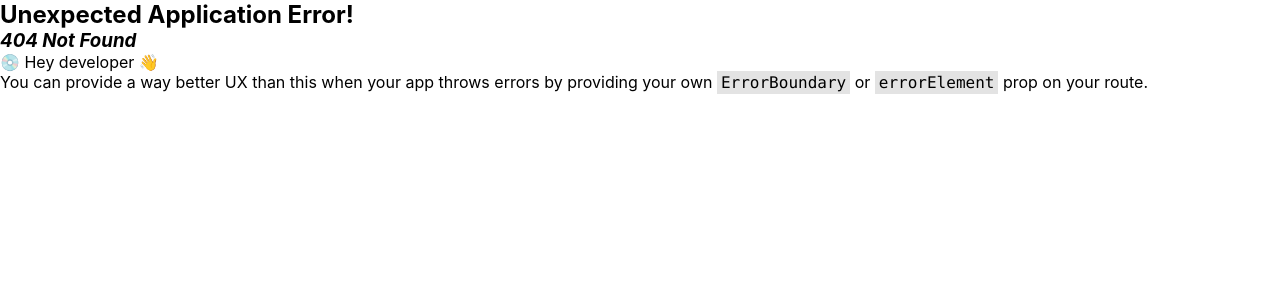
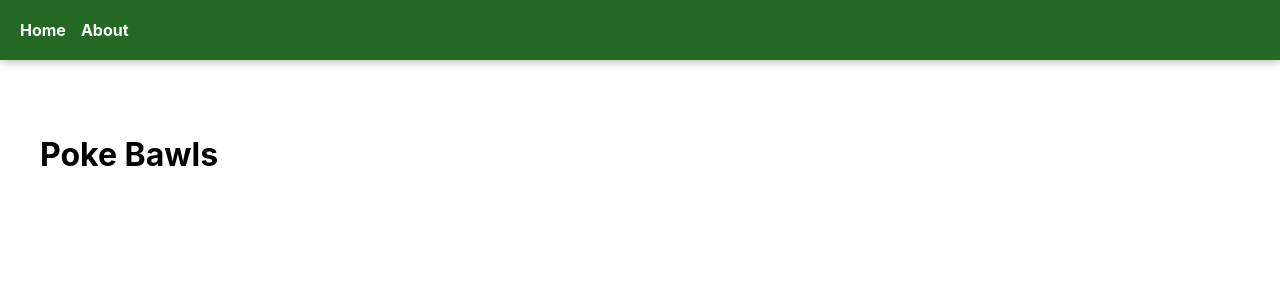
Before and after one commit to Alexander777kr/recipe-app, a React (Vite) app: page /recipe/1 in a window 1280 px wide. Before the commit this address had no page. Shown: the top 300 px of the page. Built offline with nearby package versions, Linux system fonts and the light colour scheme.

Commit message:
fetching data from an api

```diff
--- a/package.json
+++ b/package.json
@@ -10,6 +10,7 @@
     "preview": "vite preview"
   },
   "dependencies": {
+    "axios": "^1.7.2",
     "react": "^18.2.0",
     "react-dom": "^18.2.0",
     "react-router-dom": "^6.23.1"
--- a/src/App.jsx
+++ b/src/App.jsx
@@ -1,8 +1,16 @@
 import './App.css';
-import HomePage from './pages/HomePage';
+import { Outlet } from 'react-router-dom';
+import NavBar from './components/NavBar';
 
 function App() {
-  return <HomePage />;
+  return (
+    <div className="App">
+      <NavBar />
+      <main className="main_container">
+        <Outlet />
+      </main>
+    </div>
+  );
 }
 
 export default App;
--- a/src/components/Card.jsx
+++ b/src/components/Card.jsx
@@ -1,7 +1,13 @@
+import { useNavigate } from 'react-router-dom';
+
 export default function Card({ recipe }) {
-  const { image, name, tag, numberOfMinutes } = recipe;
+  const { image, name, tag, numberOfMinutes, id } = recipe;
+  const navigate = useNavigate();
+  const navigateToRecipePage = () => {
+    navigate(`/recipe/${id}`);
+  };
   return (
-    <div className="card">
+    <div className="card" onClick={navigateToRecipePage}>
       <img src={image} alt="" />
       <div className="card-content">
         <h3>{name}</h3>
--- a/src/components/CardList.jsx
+++ b/src/components/CardList.jsx
@@ -1,6 +1,6 @@
 import Card from './Card';
 
-const recipes = [
+export const recipes = [
   {
     id: 1,
     name: 'Poke Bawls',
--- /dev/null
+++ b/src/components/NavBar.jsx
@@ -0,0 +1,10 @@
+import { Link } from 'react-router-dom';
+
+export default function NavBar() {
+  return (
+    <nav>
+      <Link to="/">Home</Link>
+      <Link to="/about">About</Link>
+    </nav>
+  );
+}
--- a/src/main.jsx
+++ b/src/main.jsx
@@ -1,4 +1,3 @@
-import React from 'react';
 import ReactDOM from 'react-dom/client';
 import {
   RouterProvider,
@@ -6,11 +5,20 @@ import {
   createBrowserRouter,
   createRoutesFromElements,
 } from 'react-router-dom';
+import AboutPage from './pages/AboutPage.jsx';
+import HomePage from './pages/HomePage.jsx';
+import RecipePage from './pages/RecipePage.jsx';
 import App from './App.jsx';
 import './index.css';
 
 const router = createBrowserRouter(
-  createRoutesFromElements(<Route path="/" element={<App />} />)
+  createRoutesFromElements(
+    <Route path="/" element={<App />}>
+      <Route path="/" element={<HomePage />} />
+      <Route path="/about" element={<AboutPage />} />
+      <Route path="/recipe/:id" element={<RecipePage />} />
+    </Route>
+  )
 );
 
 ReactDOM.createRoot(document.getElementById('root')).render(
--- /dev/null
+++ b/src/pages/AboutPage.jsx
@@ -0,0 +1,8 @@
+export default function AboutPage() {
+  return (
+    <>
+      <h1>ABOUT PAGE</h1>
+      <p>This app gives you recipes</p>
+    </>
+  );
+}
--- a/src/pages/HomePage.jsx
+++ b/src/pages/HomePage.jsx
@@ -1,13 +1,38 @@
 import CardList from '../components/CardList';
 import Header from '../components/Header';
 
+import axios from 'axios';
+import { useEffect } from 'react';
+
+const options = {
+  method: 'GET',
+  url: 'https://tasty.p.rapidapi.com/recipes/list',
+  params: {
+    from: '0',
+    size: '20',
+  },
+  headers: {
+    'x-rapidapi-key': '564ee56f97msh31e62351d501281p1fecc7jsn4823ac98235b',
+    'x-rapidapi-host': 'tasty.p.rapidapi.com',
+  },
+};
+
 export default function HomePage() {
+  useEffect(() => {
+    fetchRecipes();
+  }, []);
+  const fetchRecipes = async () => {
+    try {
+      const response = await axios.request(options);
+      console.log(response.data);
+    } catch (error) {
+      console.error(error);
+    }
+  };
   return (
-    <div className="App">
-      <main className="main_container">
-        <Header />
-        <CardList />
-      </main>
-    </div>
+    <>
+      <Header />
+      <CardList />
+    </>
   );
 }
--- /dev/null
+++ b/src/pages/RecipePage.jsx
@@ -0,0 +1,12 @@
+import { useParams } from 'react-router-dom';
+import { recipes } from '../components/CardList';
+
+export default function RecipePage() {
+  const { id } = useParams();
+  const recipe = recipes.find((r) => r.id === parseInt(id));
+  return (
+    <div>
+      <h1>{recipe.name}</h1>
+    </div>
+  );
+}
```
Also changed, not shown: 1 other file (tests, documents, lock files or other folders).
